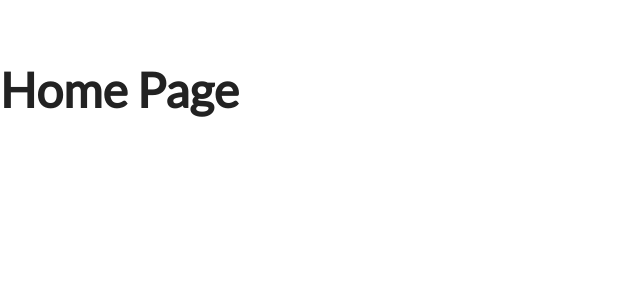
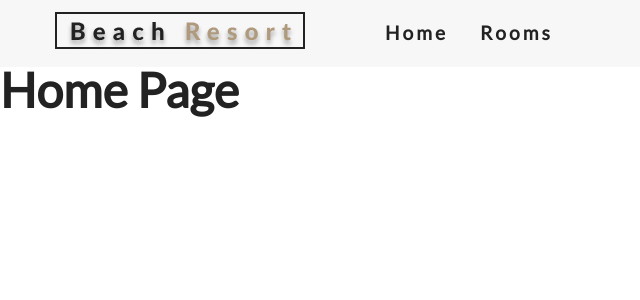
Before and after one commit to akash02-das/beach-resort, a React (Create React App) app: page / in a window 1280 px wide. Shown: the top 300 px of the page, without its empty margins (0-640 px from the left). Built offline with nearby package versions, Linux system fonts and the light colour scheme.

Commit message:
Navbar Component

```diff
--- a/src/App.js
+++ b/src/App.js
@@ -8,10 +8,13 @@ import Rooms from "./pages/Rooms";
 import SingleRoom from "./pages/SingleRoom";
 import Error from "./pages/Error";
 
+import Navbar from "./components/Navbar";
+
 class App extends Component {
   render() {
     return (
       <>
+        <Navbar />
         <Switch>
           <Route exact path="/" component={Home} />
           <Route exact path="/rooms" component={Rooms} />
--- a/src/App.scss
+++ b/src/App.scss
@@ -5,9 +5,9 @@
 }
 
 // ############# Variables #############
-$primaryColor: #af9a7d;
+$primaryColor: #084b83;
+$offWhite: #f7f7f7;
 $mainWhite: #fff;
-$offWhite: #f7f7f7;
 $mainBlack: #222;
 $mainGrey: #ececec;
 $darkGrey: #cfcfcf;
--- /dev/null
+++ b/src/components/Navbar.js
@@ -0,0 +1,48 @@
+import React, { Component } from "react";
+import logo from "../images/logo.svg";
+import "../styles/navbar.scss";
+import { FaAlignRight } from "react-icons/fa";
+import { Link } from "react-router-dom";
+
+class Navbar extends Component {
+  state = {
+    isOpen: false,
+  };
+
+  handleToggle = () => {
+    this.setState({ isOpen: !this.state.isOpen });
+  };
+
+  render() {
+    return (
+      <nav className="navbar">
+        <div className="nav-center">
+          <div className="nav-header">
+            <Link to="/">
+              <img src={logo} alt="Beach Resort" />
+            </Link>
+            <button
+              type="button"
+              className="nav-btn"
+              onClick={this.handleToggle}
+            >
+              <FaAlignRight className="nav-icon" />
+            </button>
+          </div>
+          <ul
+            className={this.state.isOpen ? "nav-links show-nav" : "nav-links"}
+          >
+            <li>
+              <Link to="/">Home</Link>
+            </li>
+            <li>
+              <Link to="/rooms">Rooms</Link>
+            </li>
+          </ul>
+        </div>
+      </nav>
+    );
+  }
+}
+
+export default Navbar;
--- /dev/null
+++ b/src/styles/navbar.scss
@@ -0,0 +1,77 @@
+@import "../App.scss";
+
+.navbar {
+  position: fixed;
+  top: 0;
+  left: 0;
+  width: 100%;
+  padding: 0.75rem 2rem;
+  background: $offWhite;
+  z-index: 1;
+}
+
+.nav-header {
+  display: flex;
+  justify-content: space-between;
+}
+
+.nav-btn {
+  background: transparent;
+  border: none;
+  cursor: pointer;
+  outline: none;
+}
+
+.nav-icon {
+  font-size: 1.5rem;
+  color: $primaryColor;
+}
+
+.nav-links {
+  height: 0;
+  overflow: hidden;
+  transition: $mainTransition;
+  list-style-type: none;
+
+  a {
+    display: block;
+    text-decoration: none;
+    padding: 1rem 0;
+    color: $mainBlack;
+    transition: $mainTransition;
+    text-align: center;
+    font-size: 1.2rem;
+    font-weight: 600;
+    letter-spacing: $mainSpacing;
+
+    &:hover {
+      color: $primaryColor;
+    }
+  }
+}
+
+.show-nav {
+  height: 100px;
+}
+
+// ########### Responsiveness ##############
+@media screen and (min-width: 768px) {
+  .nav-btn {
+    display: none;
+  }
+  .nav-center {
+    max-width: 1170px;
+    margin: 0 auto;
+    display: flex;
+  }
+  .nav-links {
+    height: auto;
+    display: flex;
+    margin-left: 4rem;
+
+    a {
+      margin: 0 1rem;
+      padding: 0.5rem 0;
+    }
+  }
+}
```
Also changed, not shown: 1 other file (tests, documents, lock files or other folders).
